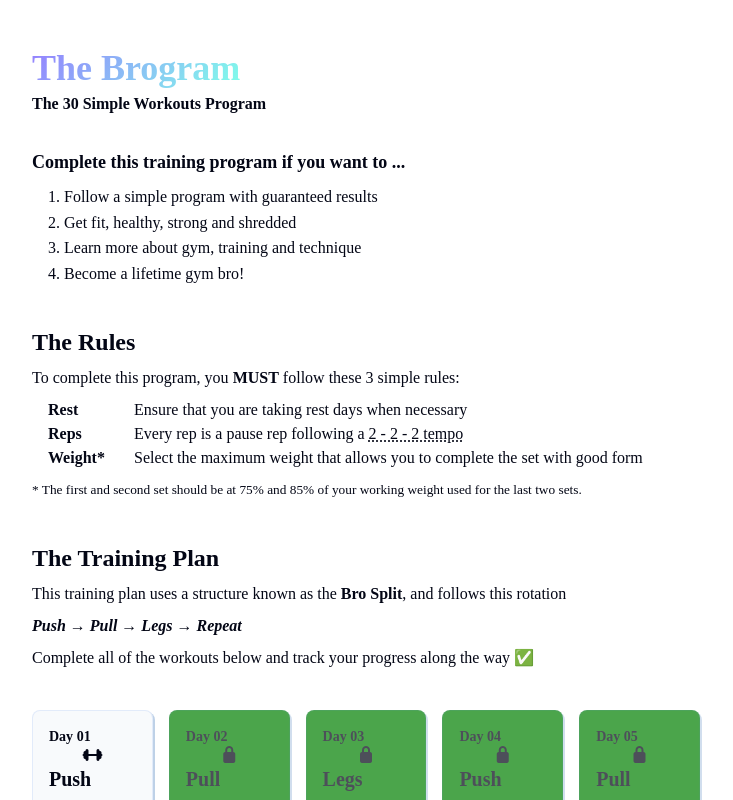
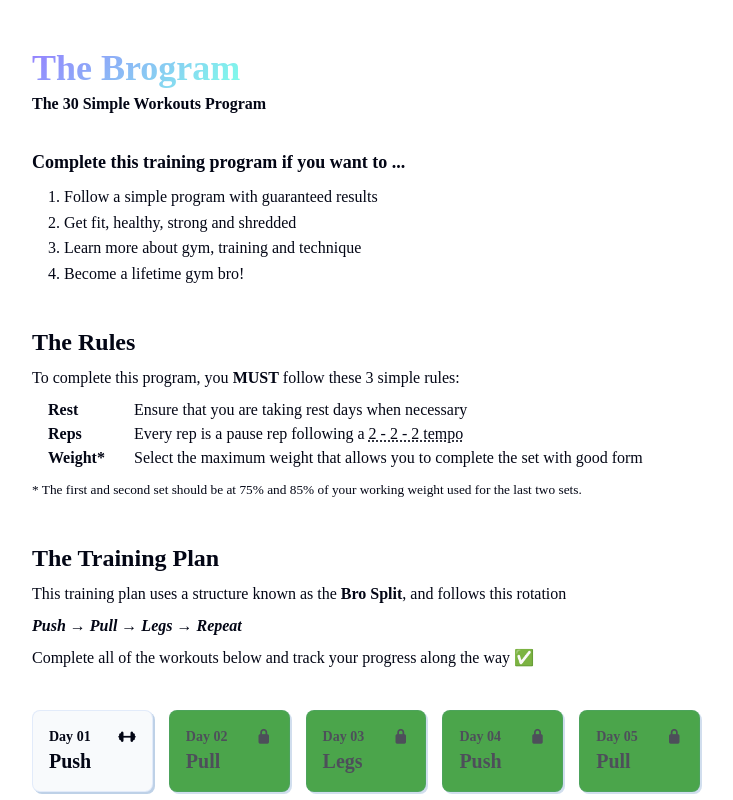
Before and after one commit to Drewshka/brogram, a React (Vite) app: page / in a window 1280 px wide. Shown: the top 800 px of the page, without its empty margins (274-1007 px from the left). Built offline with nearby package versions, Linux system fonts and the light colour scheme; a web font is replaced by a local one.

Commit message:
fixed functionality

```diff
--- a/src/components/Grid.jsx
+++ b/src/components/Grid.jsx
@@ -3,10 +3,9 @@ import { workoutProgram as training_plan } from "../utils/index.js";
 import WorkoutCard from "./WorkoutCard.jsx";
 
 export default function Grid() {
-  // const isLocked = false;
   const [savedWorkouts, setSavedWorkouts] = useState(null);
   const [selectedWorkout, setSelectedWorkout] = useState(null);
-  const completedWorkouts = Object.keys(savedWorkouts || {}).map((val) => {
+  const completedWorkouts = Object.keys(savedWorkouts || {}).filter((val) => {
     const entry = savedWorkouts[val];
     return entry.isComplete;
   });
@@ -44,7 +43,7 @@ export default function Grid() {
     if (localStorage.getItem("brogram")) {
       savedData = JSON.parse(localStorage.getItem("brogram"));
     }
-    // eslint-disable-next-line react-hooks/set-state-in-effect
+
     setSavedWorkouts(savedData);
   }, []);
 
@@ -104,8 +103,9 @@ export default function Grid() {
             key={workoutIndex}>
             <div className="plan-card-header">
               <p>Day {dayNum}</p>
+              {isLocked ? <i className="fa-solid fa-lock"></i> : icon}
             </div>
-            {isLocked ? <i className="fa-solid fa-lock"></i> : icon}
+
             <div className="plan-card-header">
               <h4>
                 <b>{type}</b>
```
